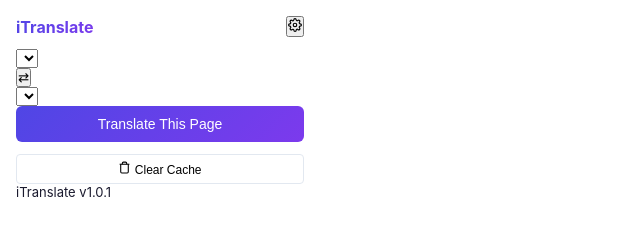
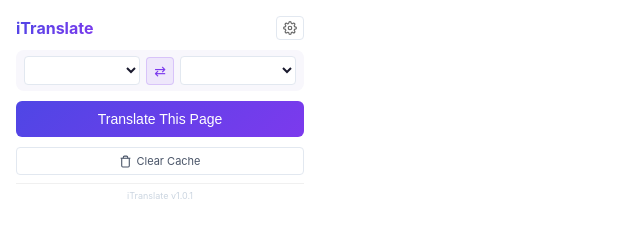
Before and after one commit to FuZhengCN/iTranslate, a website built with Vite: page src/popup/popup.html in a window 1280 px wide. Shown: the whole page, without its empty margins (0-640 px from the left). Built offline with nearby package versions, Linux system fonts and the light colour scheme; no server answers.

Commit message:
feat: update popup styles — language row, icon buttons, version footer

```diff
--- a/src/popup/popup.css
+++ b/src/popup/popup.css
@@ -9,11 +9,18 @@
 
 .popup { padding: 16px; }
 
+/* Header */
 .header {
   display: flex;
   align-items: center;
   justify-content: space-between;
-  margin-bottom: 12px;
+  margin-bottom: 10px;
+}
+
+.header-left {
+  display: flex;
+  align-items: center;
+  gap: 6px;
 }
 
 .logo {
@@ -25,15 +32,79 @@
   background-clip: text;
 }
 
-.lang-badge {
-  font-size: 10px;
-  background: linear-gradient(135deg, #4f46e5, #7c3aed);
-  color: #fff;
-  padding: 2px 8px;
-  border-radius: 10px;
-  font-weight: 500;
+.icon-btn {
+  padding: 4px 6px;
+  background: #fff;
+  border: 1px solid #e2e8f0;
+  border-radius: 4px;
+  cursor: pointer;
+  display: flex;
+  align-items: center;
+  justify-content: center;
+  color: #666;
+  line-height: 1;
 }
 
+.icon-btn:hover {
+  background: #f8f7fc;
+  color: #7c3aed;
+  border-color: rgba(124, 58, 237, 0.3);
+}
+
+/* Language row */
+.lang-row {
+  display: flex;
+  align-items: center;
+  gap: 6px;
+  margin-bottom: 10px;
+  background: #f8f7fc;
+  border-radius: 8px;
+  padding: 6px 8px;
+}
+
+.lang-col {
+  flex: 1;
+}
+
+.lang-select {
+  width: 100%;
+  padding: 5px 6px;
+  font-size: 12px;
+  border: 1px solid #e2e8f0;
+  border-radius: 4px;
+  background: #fff;
+  color: #1a1a2e;
+  font-family: inherit;
+  cursor: pointer;
+}
+
+.lang-select:focus {
+  outline: none;
+  border-color: #7c3aed;
+  box-shadow: 0 0 0 2px rgba(124, 58, 237, 0.15);
+}
+
+.swap-btn {
+  width: 28px;
+  height: 28px;
+  background: rgba(124, 58, 237, 0.08);
+  border: 1px solid rgba(124, 58, 237, 0.2);
+  border-radius: 4px;
+  color: #7c3aed;
+  font-size: 14px;
+  cursor: pointer;
+  display: flex;
+  align-items: center;
+  justify-content: center;
+  flex-shrink: 0;
+  line-height: 1;
+}
+
+.swap-btn:hover {
+  background: rgba(124, 58, 237, 0.15);
+}
+
+/* Primary button */
 .btn-primary {
   width: 100%;
   padding: 10px 16px;
@@ -43,47 +114,41 @@
   border-radius: 6px;
   font-size: 14px;
   cursor: pointer;
-  margin-bottom: 12px;
+  margin-bottom: 10px;
 }
 
 .btn-primary:hover { background: linear-gradient(135deg, #4338ca, #6d28d9); }
 .btn-primary:disabled { opacity: 0.5; cursor: not-allowed; }
 
-.stats {
-  background: #f8f7fc;
-  border-radius: 6px;
-  padding: 10px 12px;
-  margin-bottom: 12px;
-}
-
-.stats.hidden { display: none; }
-
-.stat-row {
-  display: flex;
-  justify-content: space-between;
-  padding: 2px 0;
-  font-size: 12px;
-}
-
-.stat-row .hit { color: #38a169; }
-.stat-row .miss { color: #e53e3e; }
-
-.actions { display: flex; gap: 8px; }
+/* Actions */
+.actions { display: flex; gap: 8px; margin-bottom: 8px; }
 
 .btn-secondary {
   flex: 1;
-  padding: 6px 10px;
-  background: white;
+  padding: 6px 8px;
+  background: #fff;
   border: 1px solid #e2e8f0;
   border-radius: 4px;
-  font-size: 12px;
+  font-size: 11px;
   cursor: pointer;
+  display: flex;
+  align-items: center;
+  justify-content: center;
+  gap: 4px;
+  color: #4a5568;
+  font-family: inherit;
 }
 
-.btn-secondary:hover { background: #f8f7fc; }
+.btn-secondary:hover {
+  background: #f8f7fc;
+}
 
+.btn-secondary svg {
+  flex-shrink: 0;
+}
+
+/* Error */
 .error {
-  margin-top: 10px;
   padding: 8px 12px;
   background: #fff5f5;
   border: 1px solid #feb2b2;
@@ -93,3 +158,17 @@
 }
 
 .error.hidden { display: none; }
+
+/* Footer */
+.footer {
+  display: flex;
+  justify-content: center;
+  padding-top: 6px;
+  margin-top: 4px;
+  border-top: 1px solid #f0f0f0;
+}
+
+.version {
+  font-size: 9px;
+  color: #cbd5e0;
+}
```
